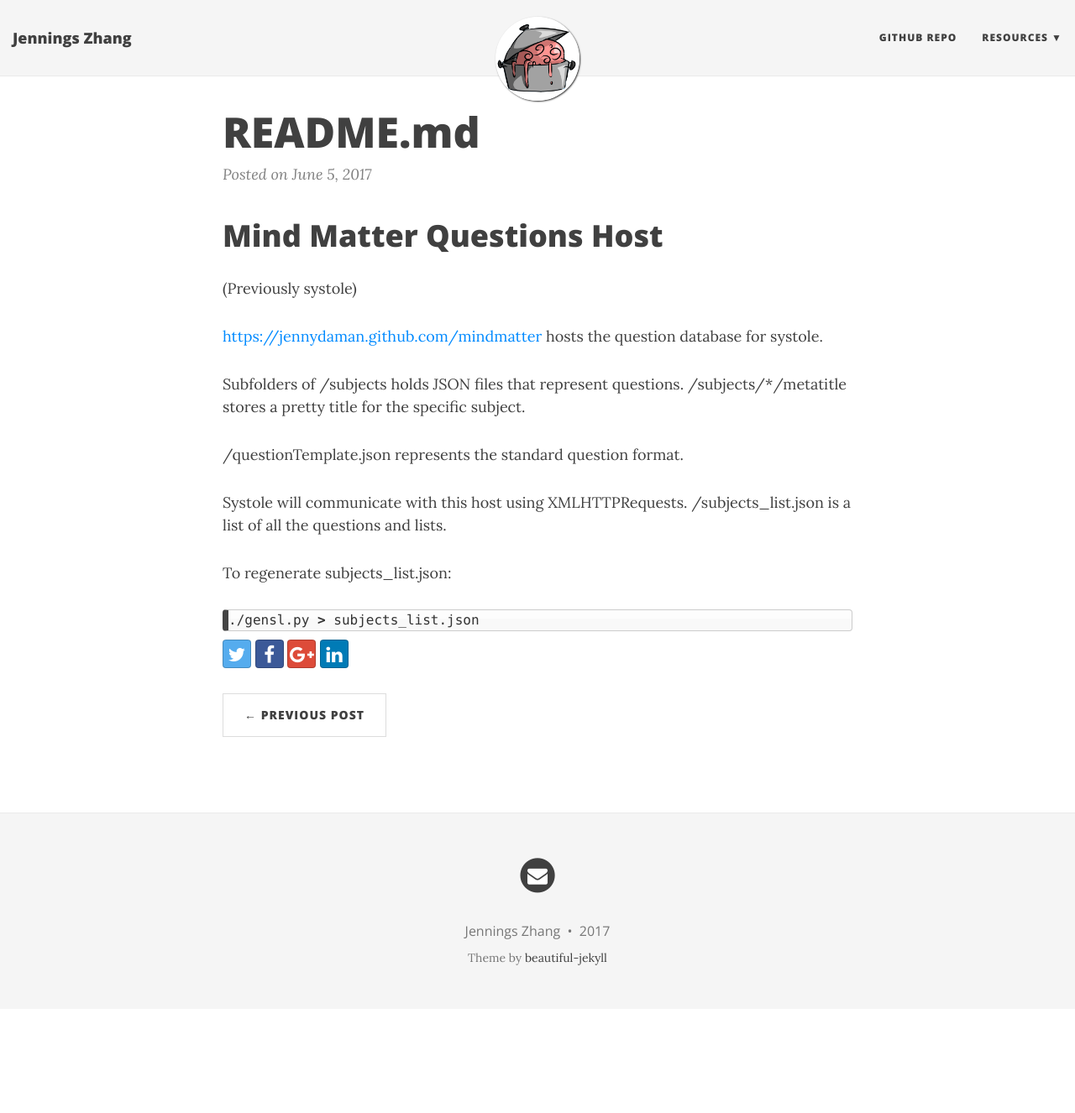
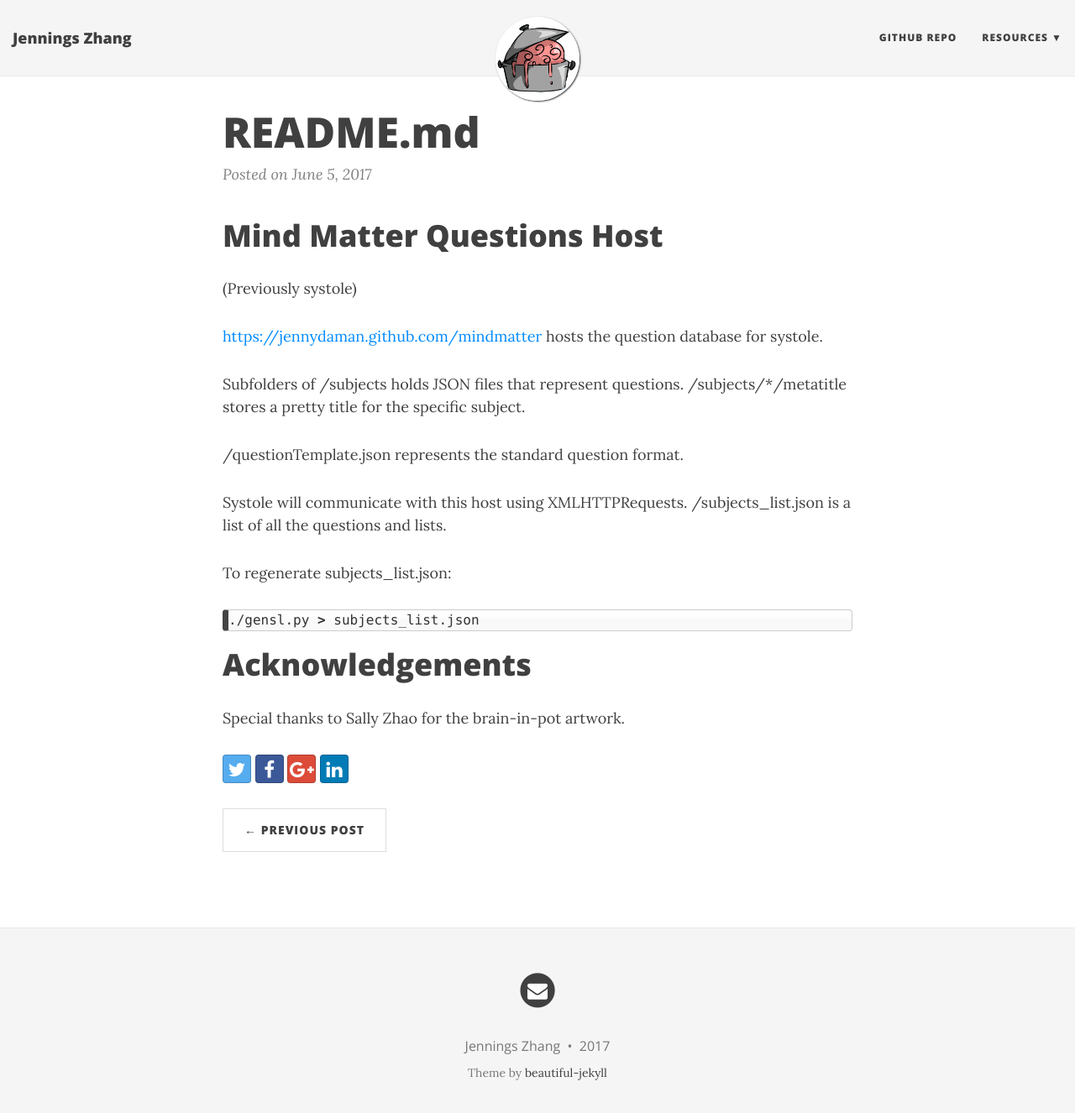
Before and after one commit to jennydaman/mindmatter, a Jekyll site: the page built from _posts/2017-06-05-README.md, in a window 1280 px wide and 1339 px high. Shown: the top 1326 px of the window at 84% size. Built offline with Jekyll 4.4.1, drawn with Linux system fonts in a browser that asks for light colours; nearby versions of some CDN libraries.

Commit message:
Rename brain-in-pot.png

````diff
--- a/_config.yml
+++ b/_config.yml
@@ -30,7 +30,7 @@
 
 # Image to show in the navigation bar - image must be a square (width = height)
 # Remove this parameter if you don't want an image in the navbar
-avatar: "/img/brain-in-pot_center.png"
+avatar: "/img/brain-in-pot.png"
 
 # If you want to have an image logo in the top-left corner instead of the title text,
 # then specify the following parameter
--- a/_posts/2017-06-05-README.md
+++ b/_posts/2017-06-05-README.md
@@ -21,3 +21,7 @@
 ```shell
 ./gensl.py > subjects_list.json
 ```
+
+# Acknowledgements
+
+Special thanks to Sally Zhao for the brain-in-pot artwork.
````
Also changed, not shown: img/brain-in-pot.png, img/brain-in-pot_alpha.png (added), img/brain-in-pot_center.png (deleted), 1 other file.
